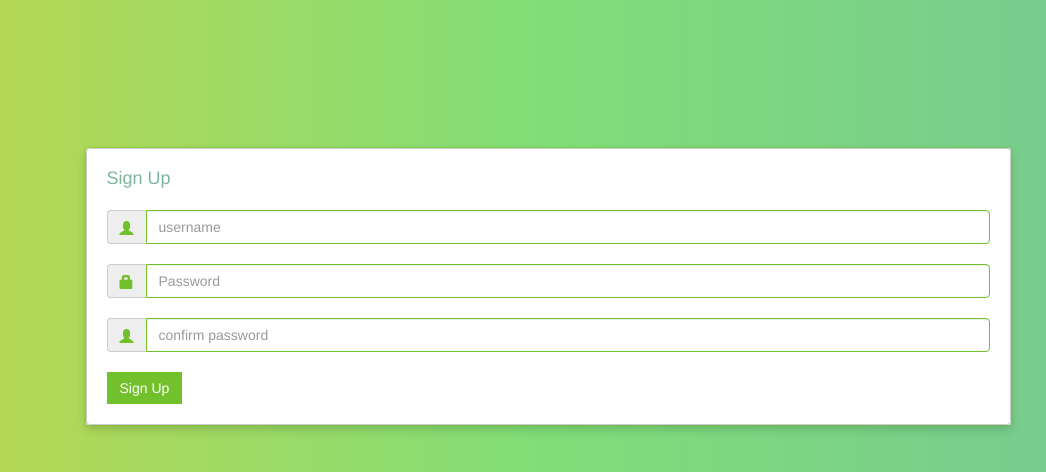
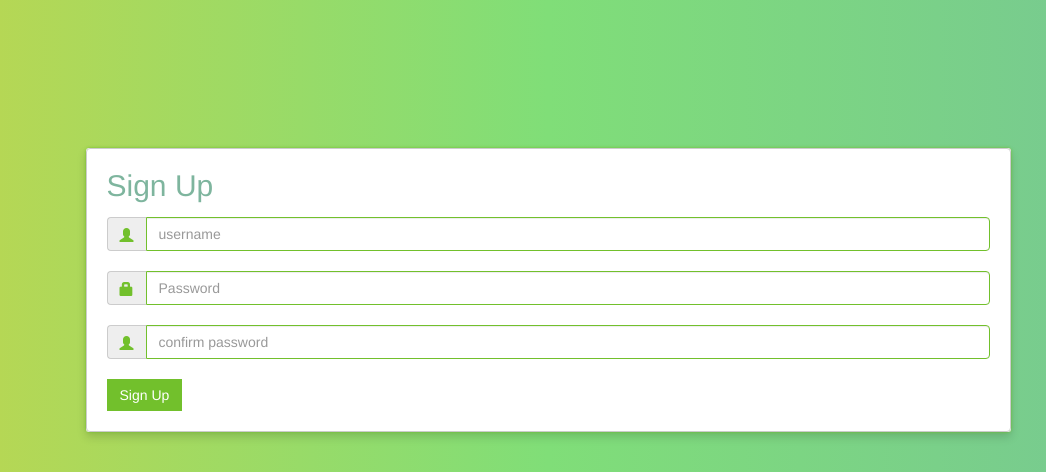
Before and after one commit to xyz-wr/B.B.B, a Django app: page /account/signup/ in a window 1280 px wide. Shown: the top 472 px of the page, without its empty margins (92-1138 px from the left). Run offline with Django 3.2, Linux system fonts and the light colour scheme; some libraries are stand-ins or nearby versions.

Commit message:
account 템플릿 수정

```diff
--- a/account/templates/login.html
+++ b/account/templates/login.html
@@ -32,7 +32,7 @@
             </div>
           <div class="col-md-3">
             <div class="card-body">
-              <h5 class="card-title">Login B.B.B</h5>
+              <h3 class="card-title">Login B.B.B</h3>
               <p class="card-text" style="margin-top: 2em;"> 당신만의 독서 기록을 남겨보는 경험을 하실 수 있어요! 그리고 그 경험을 다른 사람들과 공유해보세요!
                 <form method="POST" action= "{%url 'login'%}">
                 {% csrf_token%}
--- a/account/templates/signup.html
+++ b/account/templates/signup.html
@@ -170,7 +170,7 @@
             <div class="col-md-1" style="content: '';"></div>
             <div class="col-md-10 shadow bg-white rounded">
                 <div class="row myborder">
-                    <h4 style="color: #7EB59E; margin: initial; margin-bottom: 10px;">Sign Up</h4>
+                    <h2 style="color: #7EB59E; margin: initial; margin-bottom: 15px;">Sign Up</h2>
                     <hr>
                     <div class="input-group margin-bottom-20">
                         <span class="input-group-addon"><i class="glyphicon glyphicon-user mycolor"></i></span>
```
